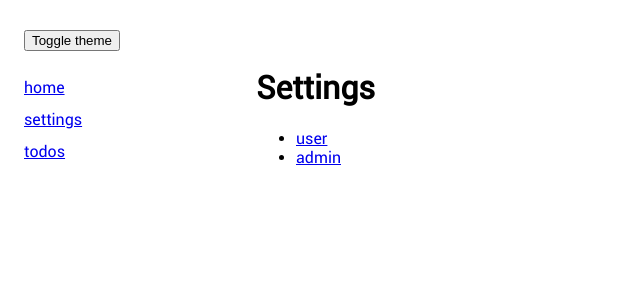
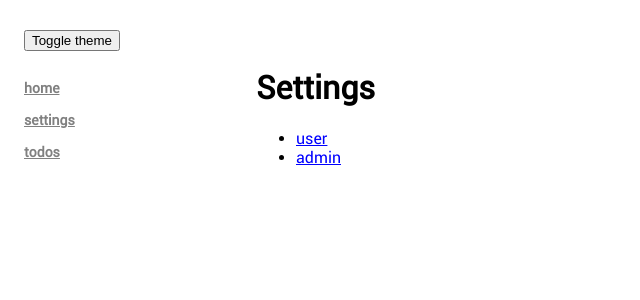
Before and after one commit to stianalmaas/fagdag-react-2020, a React (Create React App) app: page /settings in a window 1280 px wide. Shown: the top 300 px of the page, without its empty margins (0-640 px from the left). Built offline with nearby package versions, Linux system fonts and the light colour scheme.

Commit message:
Styled components oppgaver

```diff
--- a/src/App.js
+++ b/src/App.js
@@ -11,11 +11,13 @@ import {
 } from "./app/app.styles";
 
 const darkTheme = {
-
+    backgroundColor: 'black',
+    color: 'yellow'
 };
 
 const lightTheme = {
-
+    backgroundColor: 'white',
+    color: 'blue'
 };
 
 
--- a/src/app/app.styles.js
+++ b/src/app/app.styles.js
@@ -13,13 +13,15 @@ export const MenuList = styled.ul`
 
 // oppg 3. bruk theming variabler her
 // oppg 4. bruk typographyklassene her (attrs)
-export const StyledMenuItem = styled.li`
+export const StyledMenuItem = styled.li.attrs(() => ({
+  className: 'sonat-typography__regular--medium--gray'
+}))`
   a {
-
+    font-weight: bold;
   }
 
   a:hover {
-
+    font-size: 110%;
   }
 `;
 
@@ -30,6 +32,11 @@ export const StyledSideBar = styled.aside`
   padding: 1.5rem;
   font-weight: normal;
   line-height: 2rem;
+  background-color: ${props => props.theme.backgroundColor};
+  a {
+    color: ${props => props.theme.color};
+  }
+
 `;
 
 export const StyledMain = styled.main`
@@ -43,6 +50,11 @@ export const StyledMain = styled.main`
   right: 0;
   bottom: 0;
   padding: 3rem;
+  background-color: ${props => props.theme.backgroundColor};
+  a {
+    color: ${props => props.theme.color};
+  }
+
 `;
 
 export const GlobalStyle = createGlobalStyle`
--- a/src/app/typography.js
+++ b/src/app/typography.js
@@ -27,6 +27,14 @@ const getFontWeight = type => {
 const createTypography = ({ type, fontSize, color }) =>
   `
   //Oppg 4 fyll inn her
+    .sonat-typography__${type}--${fontSize}--${color} {
+      ${getFontWeight(type)};
+      font-size: ${sizes[fontSize]};
+      color: ${color};
+      a {
+        color: ${color};
+      }
+    }
   `;
 
 
```
